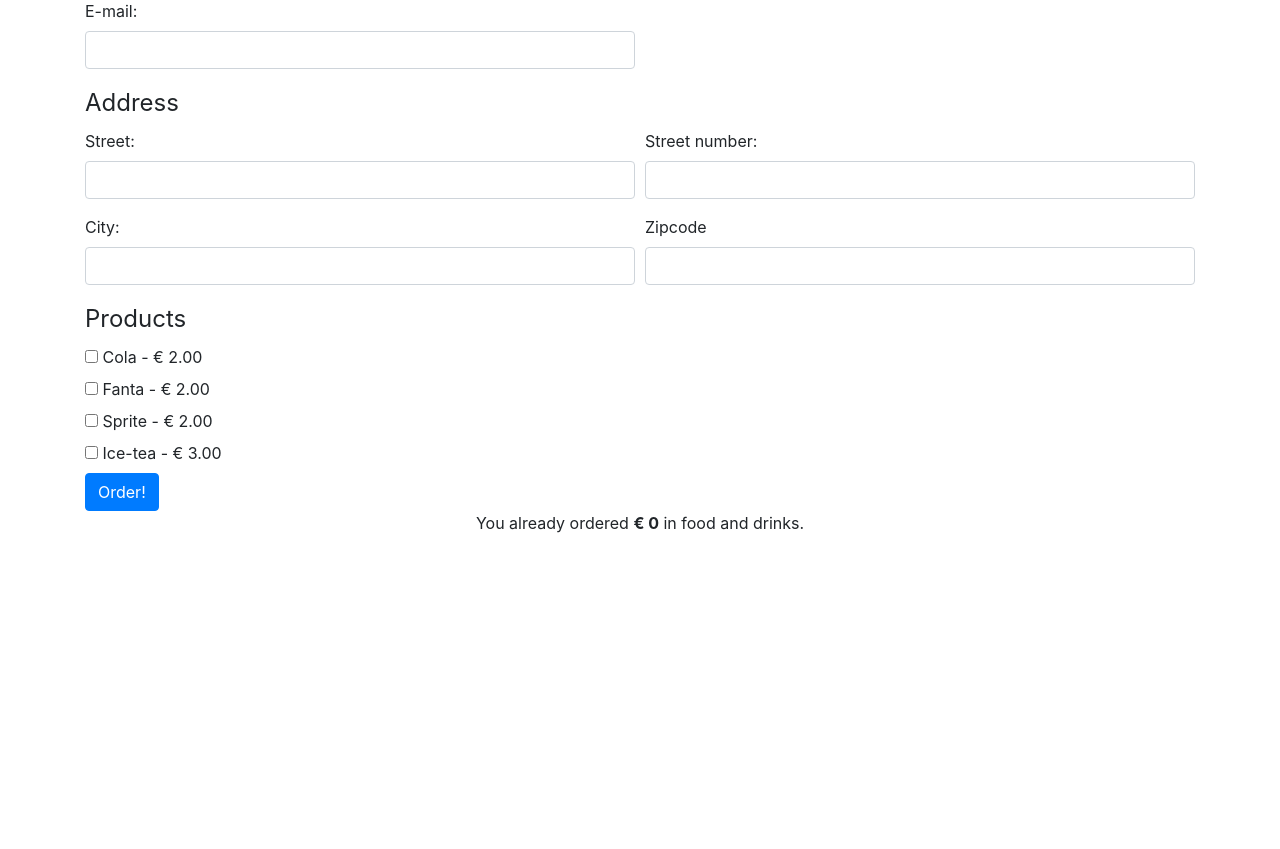
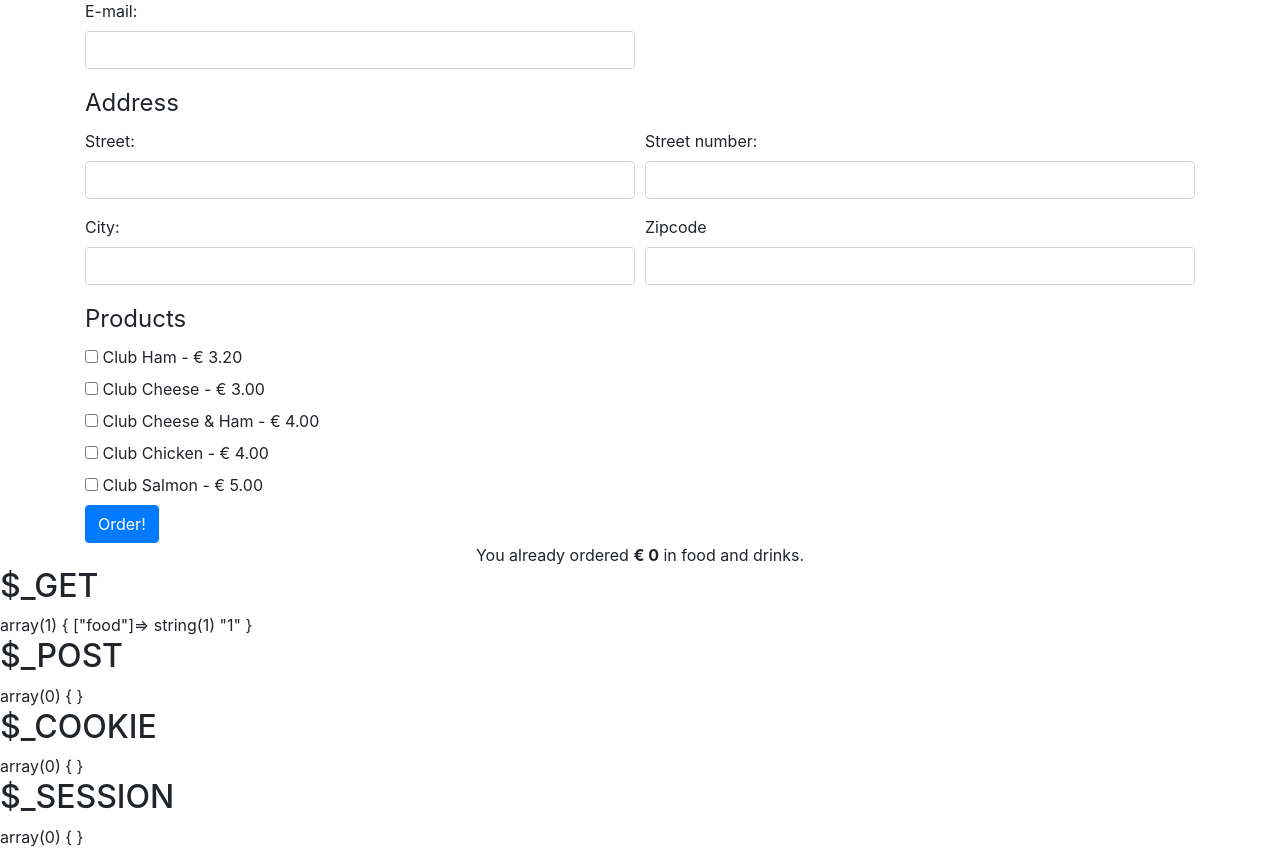
Before and after one commit to RobinMarien/php-simple-order-form, a PHP site: page /index.php?food=1 in a window 1280 px wide. Shown: the part 97-946 px from the top of the page. Before the commit the page ends 630 px from the top, so only its background shows below. Run offline with PHP 8.4, Linux system fonts and the light colour scheme.

Commit message:
working food/drink tab

```diff
--- a/form-view.php
+++ b/form-view.php
@@ -22,7 +22,7 @@
             </li>
         </ul>
     </nav>
-    <form method="post">
+    <form method="post" name="order">
         <div class="form-row">
             <div class="form-group col-md-6">
                 <label for="email">E-mail:</label>
@@ -78,3 +78,5 @@
 </style>
 </body>
 </html>
+
+<?php echo whatIsHappening() ?>
--- a/index.php
+++ b/index.php
@@ -2,6 +2,10 @@
 //this line makes PHP behave in a more strict way
 declare(strict_types=1);
 //we are going to use session variables so we need to enable sessions
+ini_set('display_errors', '1');
+ini_set('display_startup_errors', '1');
+error_reporting(E_ALL);
+
 session_start();
 function whatIsHappening() {
     echo '<h2>$_GET</h2>';
@@ -14,6 +18,14 @@ function whatIsHappening() {
     var_dump($_SESSION);
 }
 //your products with their price.
+if(isset($_GET["food"]) && $_GET["food"] == 0){
+    $products = [
+        ['name' => 'Cola', 'price' => 2],
+        ['name' => 'Fanta', 'price' => 2],
+        ['name' => 'Sprite', 'price' => 2],
+        ['name' => 'Ice-tea', 'price' => 3],
+    ];
+} else {
     $products = [
         ['name' => 'Club Ham', 'price' => 3.20],
         ['name' => 'Club Cheese', 'price' => 3],
@@ -21,11 +33,8 @@ $products = [
         ['name' => 'Club Chicken', 'price' => 4],
         ['name' => 'Club Salmon', 'price' => 5]
     ];
-$products = [
-    ['name' => 'Cola', 'price' => 2],
-    ['name' => 'Fanta', 'price' => 2],
-    ['name' => 'Sprite', 'price' => 2],
-    ['name' => 'Ice-tea', 'price' => 3],
-];
+}
+
 $totalValue = 0;
+
 require 'form-view.php';
```
Lines whose indentation alone changed are shown as unchanged.
